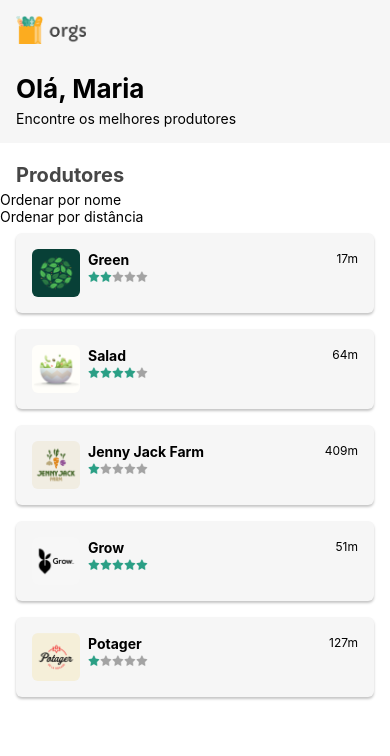
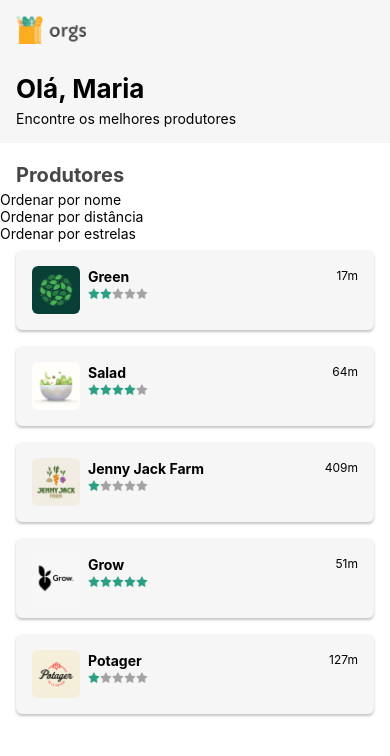
Before and after one commit to AshileySabah/grocery-store-cli, a React Native app: screen / in a window 390 px wide. Shown: the top 756 px of the page. Built offline with nearby package versions, Linux system fonts and the light colour scheme.

Commit message:
feat: ordenar por estrela

```diff
--- a/src/pages/Home/Produtores/index.js
+++ b/src/pages/Home/Produtores/index.js
@@ -34,6 +34,19 @@ const Produtores = () => {
     }
   };
 
+  const ordenarEstrelas = () => {
+    const copyLista = lista.slice(0, lista.length);
+    const newLista = copyLista.sort((a, b) => {
+      return a.estrelas < b.estrelas ? -1 : 1;
+    });
+
+    if (JSON.stringify(lista) === JSON.stringify(newLista)) {
+      setLista(newLista.reverse());
+    } else {
+      setLista(newLista);
+    }
+  };
+
   const TopoLista = () => (
     <>
       <Topo />
@@ -43,6 +56,9 @@ const Produtores = () => {
       </TouchableOpacity>
       <TouchableOpacity onPress={ordenarDistancia}>
         <Text>Ordenar por distância</Text>
+      </TouchableOpacity>
+      <TouchableOpacity onPress={ordenarEstrelas}>
+        <Text>Ordenar por estrelas</Text>
       </TouchableOpacity>
     </>
   );
```
